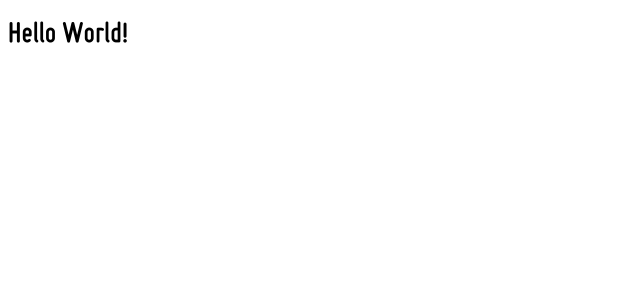
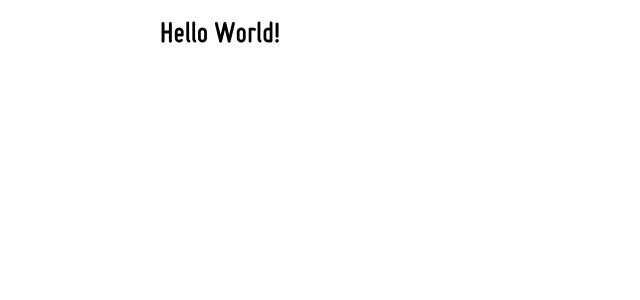
Before and after one commit to paulbellamy/paulbellamy.github.com, a Jekyll site: the page built from index.markdown, in a window 1280 px wide. Shown: the top 300 px of the page, without its empty margins (0-640 px from the left). Built offline with Jekyll 4.4.1, drawn with Linux system fonts in a browser that asks for light colours.

Commit message:
Adding 12-column to container

```diff
--- a/stylesheets/grid.css
+++ b/stylesheets/grid.css
@@ -9,7 +9,7 @@
 
 /* Containers
 ----------------------------------------------------------------------------------------------------*/
-.container_12 {
+.container, .container_12 {
 	margin-left: auto;
 	margin-right: auto;
 	width: 960px;
```
